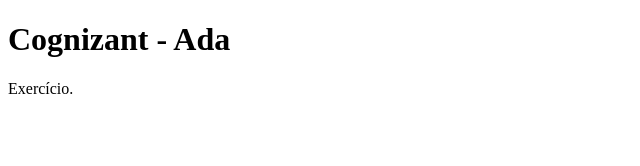
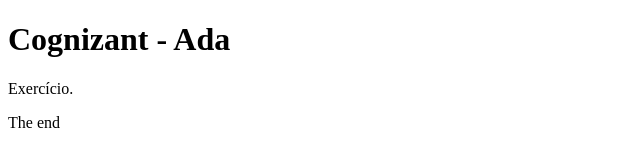
Before and after one commit to SouzaJanete/site-exercicio, a plain HTML site: page index.html in a window 1280 px wide. Shown: the full height of the page, 0-640 px from the left. Drawn offline with Linux system fonts and the light colour scheme.

Commit message:
Update index.html

```diff
--- a/index.html
+++ b/index.html
@@ -12,4 +12,5 @@
   <header>
     <h1>Cognizant - Ada</h1>
     <p>Exercício.</p>
+    <p>The end</p>
   </header>
```
